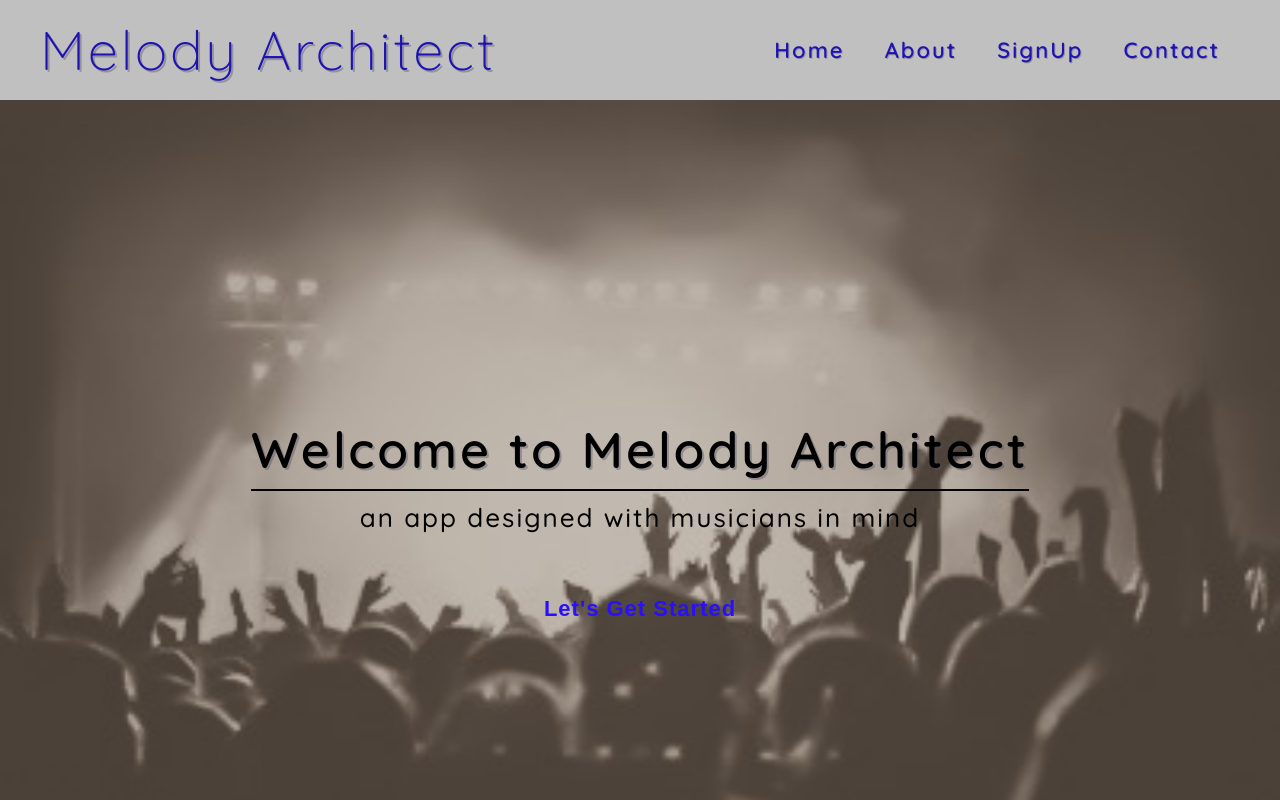
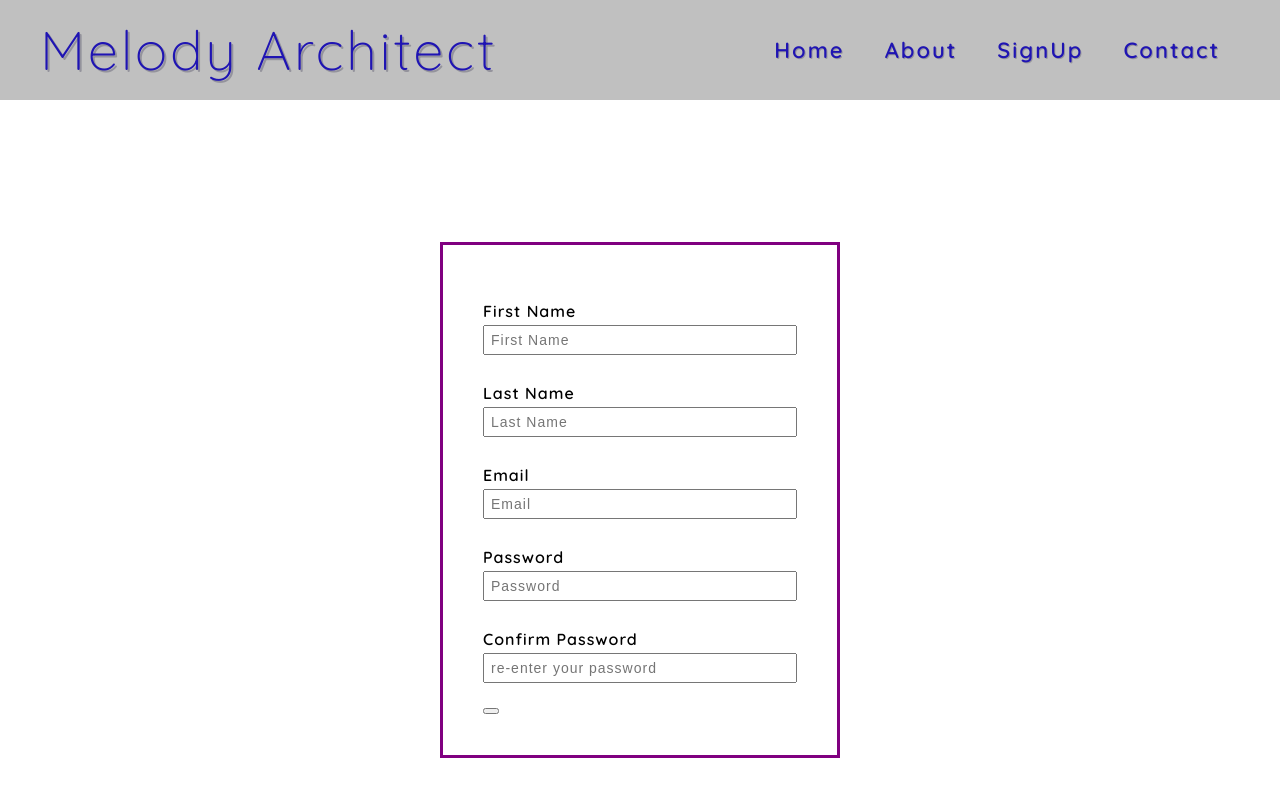
Before and after one commit to wlowrimore/smart-ma-0622-pro, a React (Create React App) app: page / in a window 1280 px wide. Both pictures are taken after a click on the element "SignUp". Shown: the top 800 px of the page. Built offline with nearby package versions, Linux system fonts and the light colour scheme.

Commit message:
adds react icons and begins signup layout

```diff
--- a/package.json
+++ b/package.json
@@ -9,6 +9,7 @@
     "react": "^18.1.0",
     "react-bootstrap": "^2.4.0",
     "react-dom": "^18.1.0",
+    "react-icons": "^4.4.0",
     "react-scripts": "5.0.1",
     "web-vitals": "^2.1.4"
   },
--- a/src/App.js
+++ b/src/App.js
@@ -6,6 +6,7 @@ import Footer from "./components/Footer";
 
 import HomePage from "./components/HomePage";
 import AboutPage from "./components/AboutPage";
+import SignUpPage from "./components/SignUpPage";
 
 function App() {
   const [currentTab, setCurrentTab] = useState("home");
@@ -16,6 +17,8 @@ function App() {
         return <HomePage />;
       case "about":
         return <AboutPage />;
+      case "signup":
+        return <SignUpPage />;
       default:
         return null;
     }
--- a/src/components/Navbar.js
+++ b/src/components/Navbar.js
@@ -14,8 +14,8 @@ function Navbar(props) {
           <li className={currentTab === "about" ? "navActive" : "mx-2"}>
             <span onClick={() => setCurrentTab("about")}>About</span>
           </li>
-          <li className={currentTab === "home" ? "navActive" : "mx-2"}>
-            <span onClick={() => setCurrentTab("home")}>SignUp</span>
+          <li className={currentTab === "signup" ? "navActive" : "mx-2"}>
+            <span onClick={() => setCurrentTab("signup")}>SignUp</span>
           </li>
           <li className={currentTab === "home" ? "navActive" : "mx-2"}>
             <span onClick={() => setCurrentTab("home")}>Contact</span>
--- /dev/null
+++ b/src/components/SignUpPage.js
@@ -0,0 +1,41 @@
+import React from "react";
+
+export default function SignUpPage() {
+  return (
+    <section className="signup-form-container" id="signup">
+      <form className="signup-form">
+        <p className="first">First Name</p>
+        <input
+          type="text"
+          name="first name"
+          id="first-name"
+          placeholder="First Name"
+        ></input>
+        <p className="last">Last Name</p>
+        <input
+          type="text"
+          name="last name"
+          id="last-name"
+          placeholder="Last Name"
+        ></input>
+        <p className="email">Email</p>
+        <input type="email" name="email" id="email" placeholder="Email"></input>
+        <p className="password">Password</p>
+        <input
+          type="password"
+          name="password"
+          id="password"
+          placeholder="Password"
+        ></input>
+        <p className="confirm">Confirm Password</p>
+        <input
+          type="password"
+          name="confirm"
+          id="confirm-pw"
+          placeholder="re-enter your password"
+        ></input>
+        <button className="sub-btn" id="sub-btn" type="submit"></button>
+      </form>
+    </section>
+  );
+}
--- a/src/index.css
+++ b/src/index.css
@@ -131,6 +131,13 @@ body {
   flex-direction: column;
   height: 100vh;
   padding: 2rem 8rem;
+  -ms-overflow-style: none;
+  scrollbar-width: none;
+  overflow-y: scroll;
+}
+
+.about::-webkit-scrollbar {
+  display: none;
 }
 
 .about h1 {
@@ -143,6 +150,58 @@ body {
   padding: 0 8rem;
   line-height: 1.5;
   letter-spacing: 0.5px;
+}
+
+/* ____________________________SIGNUP____________________________ */
+
+.signup-form-container {
+  display: flex;
+  flex-direction: column;
+  height: 100vh;
+  justify-content: center;
+  align-items: center;
+}
+
+.signup-form {
+  text-align: start;
+  width: 25em;
+  padding: 40px;
+  border: 3px solid purple;
+}
+
+.first, .last, .email, .password, .confirm {
+  font-weight: 600;
+  letter-spacing: 1px;
+  margin-bottom: 4px;
+}
+
+/* .qc {
+  font-size: 14px;
+  font-weight: 600;
+  margin-bottom: 4px;
+} */
+
+input {
+  font-size: 14px;
+  letter-spacing: 1px;
+  width: 100%;
+  height: 30px;
+  padding: 6px;
+  margin-bottom: 12px;
+}
+
+/* textarea {
+  font-family: "Quicksand", sans-serif;
+  font-size: 16px;
+  font-weight: 500;
+  letter-spacing: 1px;
+  padding: 6px;
+  width: 100%;
+  height: 10em;
+} */
+
+.sub-btn {
+
 }
 
 /* ____________________________FOOTER____________________________ */
```
Also changed, not shown: 1 other file (tests, documents, lock files or other folders).
